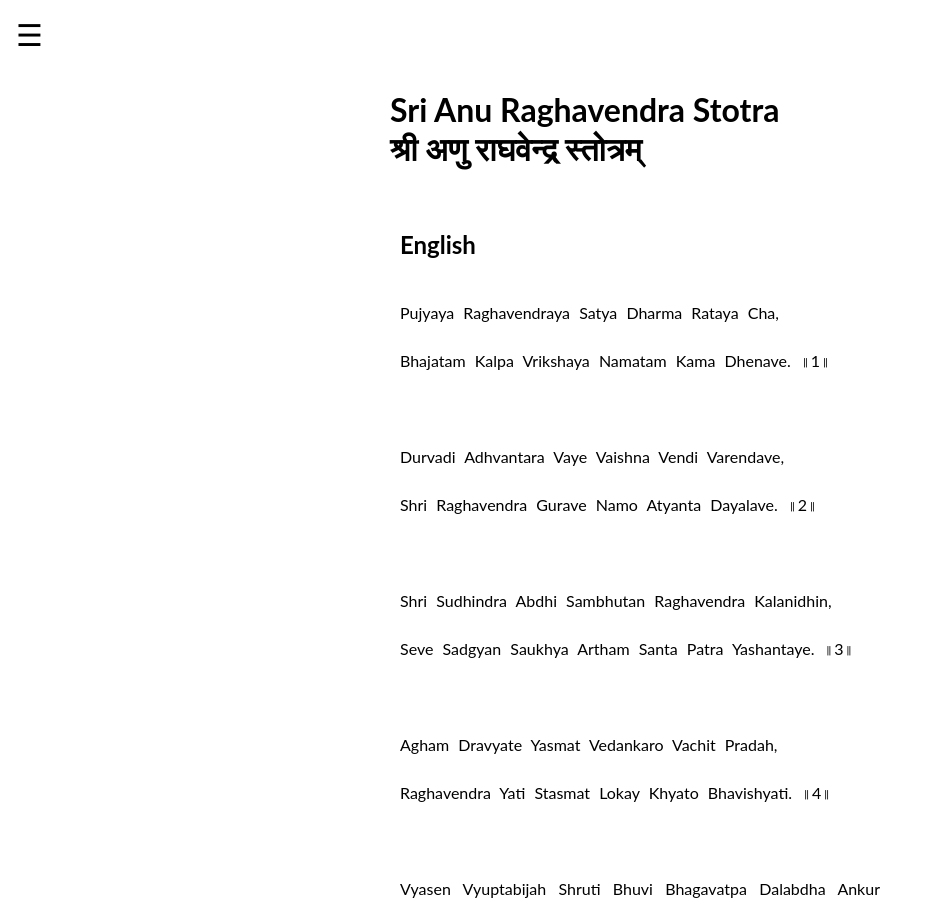
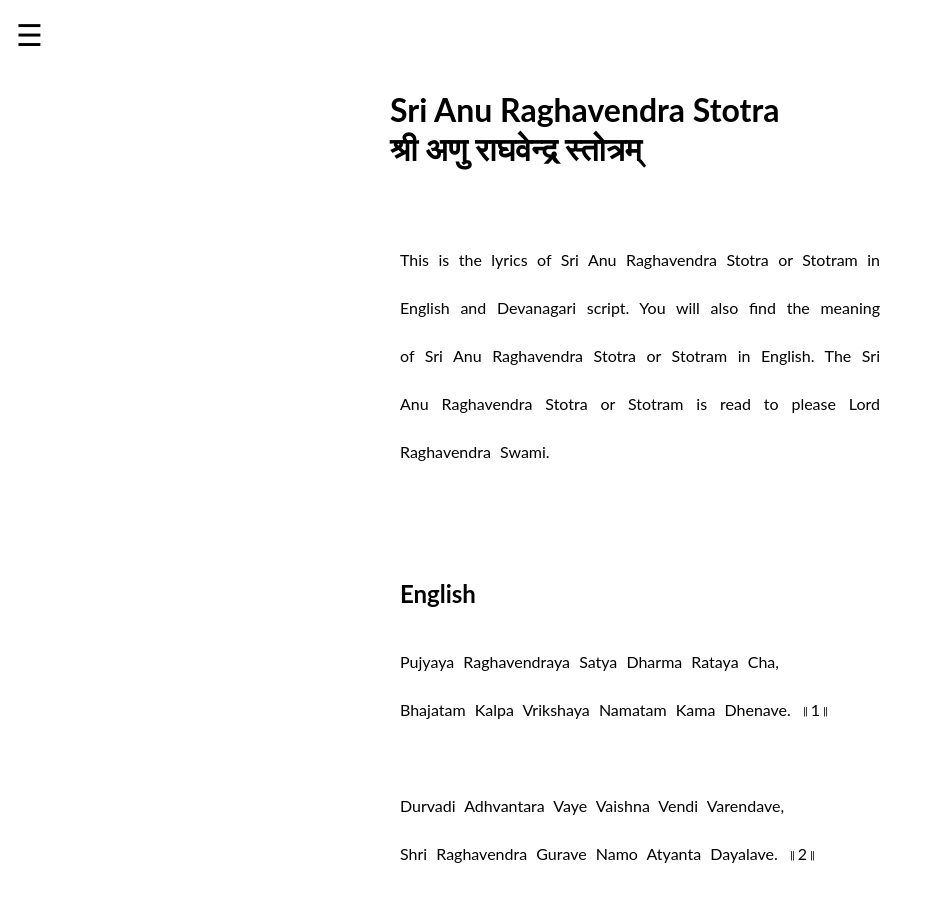
Before and after one commit to abhishekdjoshi/abhishekdjoshi.kclstr.io, a Jekyll site: the page pages/raghavendra/anu_stotra.html, which Jekyll copies as it is, in a window 1280 px wide and 900 px high. Shown: the whole window, without its empty margins (0-925 px from the left). Built offline with Jekyll 4.4.1, drawn with Linux system fonts in a browser that asks for light colours; a script that is not in the unit is left out; some of the changed lines change nothing that is shown.

Commit message:
Update anu_stotra.html

```diff
--- a/pages/raghavendra/anu_stotra.html
+++ b/pages/raghavendra/anu_stotra.html
@@ -6,16 +6,7 @@
     <meta http-equiv="Content-Type" content="text/html; charset=UTF-8" />
     <meta
       name="description"
-      content="Learn the Sri Anu Raghavendra Stotra of Lord Raghavendra Swami.
-      Read Sri Anu Raghavendra Stotra lyrics in English, and Sri Anu Raghavendra Stotra lyrics in Hindi or Sanskrit.
-      Also get the meaning of Sri Anu Raghavendra Stotra in English.
-      Convey your prayers to Lord Raghavendra Swami through Sri Anu Raghavendra Stotra lyrics.
-      According to mythology, Sri Anu Raghavendra Stotra lyrics is read to please Lord Raghavendra Swami.
-      Learn the Sri Anu Raghavendra Stotram of Lord Rahu.
-      Read Sri Anu Raghavendra Stotram lyrics in English, and Sri Anu Raghavendra Stotram lyrics in Hindi or Sanskrit.
-      Also get the meaning of Sri Anu Raghavendra Stotram in English.
-      Convey your prayers to Lord Raghavendra Swami through Sri Anu Raghavendra Stotram lyrics.
-      According to mythology, Sri Anu Raghavendra Stotram lyrics is read to please Lord Raghavendra Swami."
+      content="Learn Sri Anu Raghavendra Stotra or Stotram. Read the lyrics in English and Hindi or Sanskrit, and get its meaning in English."
     />
     <meta
       name="keywords"
@@ -141,7 +132,7 @@
       });
     </script>
   </head>
-  <body>
+  <body onselectstart="return false;">
     <!--Added below on 18th Feb 2020 at 8:15 PM-->
     <div id="mySidenav" class="sidenav">
       <a href="javascript:void(0)" class="closebtn" onclick="closeNav()"
@@ -174,6 +165,14 @@
         श्री अणु राघवेन्द्र स्तोत्रम्
       </h1>
       <br />
+
+      <p>
+        This is the lyrics of Sri Anu Raghavendra Stotra or Stotram in English
+        and Devanagari script. You will also find the meaning of Sri Anu
+        Raghavendra Stotra or Stotram in English. The Sri Anu Raghavendra Stotra
+        or Stotram is read to please Lord Raghavendra Swami.
+      </p>
+      <br /><br /><br />
 
       <h2>English</h2>
       <p>
```
